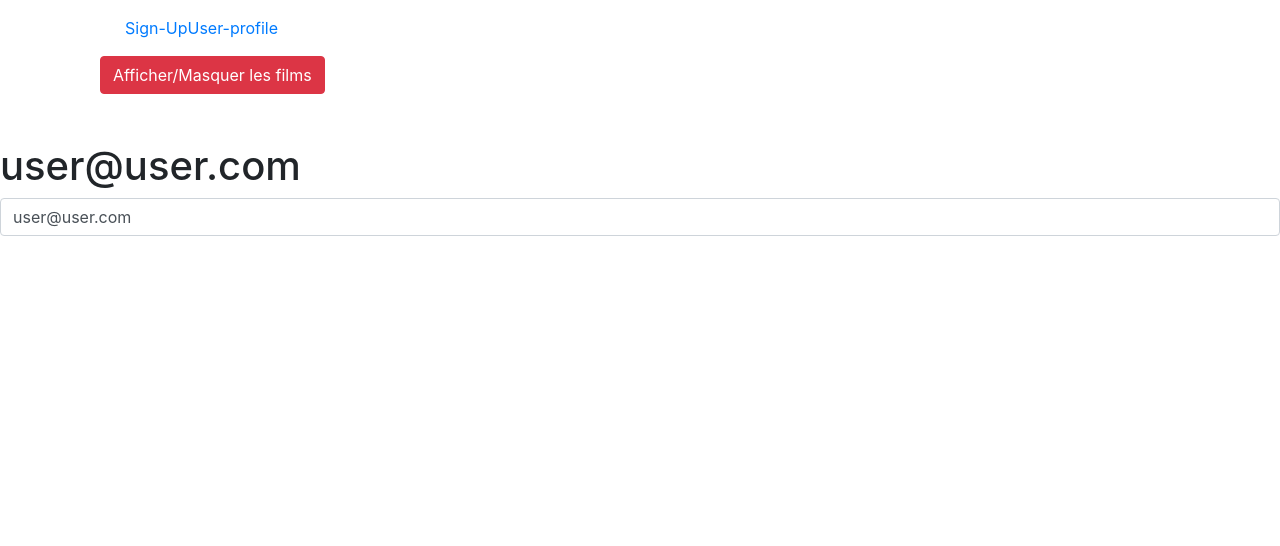
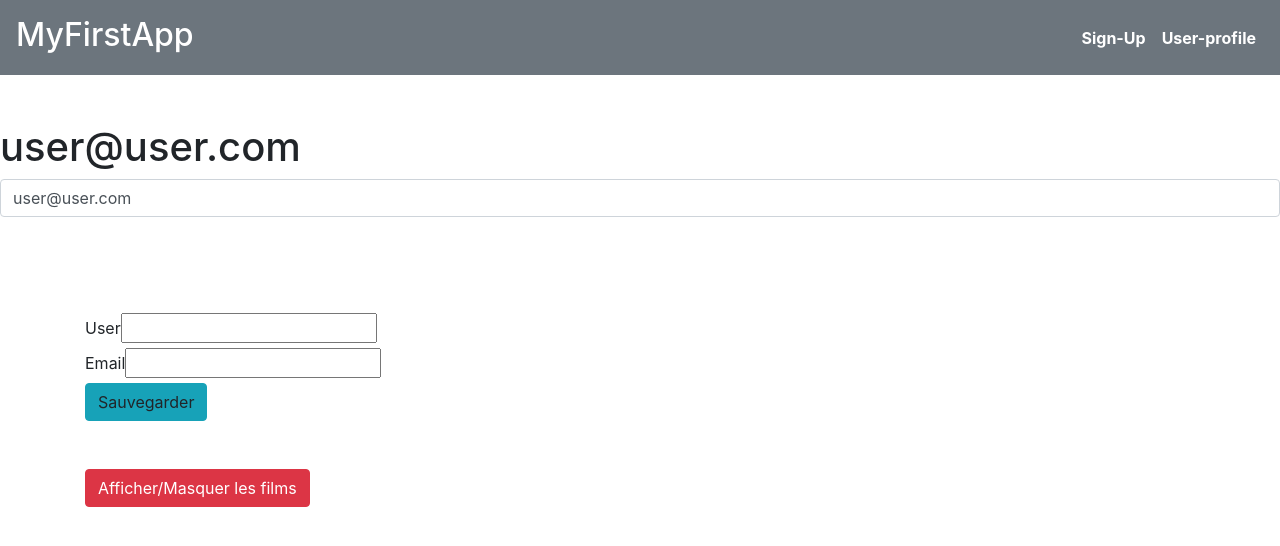
Before and after one commit to BardMathieu/angularWCS, an Angular app: page /sign-up in a window 1280 px wide. Shown: the top 546 px of the page. Built offline with nearby package versions, Linux system fonts and the light colour scheme.

Commit message:
06 angular

```diff
--- a/src/app/app.component.html
+++ b/src/app/app.component.html
@@ -1,9 +1,24 @@
 <!--The content below is only a placeholder and can be replaced.-->
-<div class="container">
-  <menu>
-    <a [routerLink]="['/sign-up']">Sign-Up</a>
-    <a [routerLink]="['/user-profile']">User-profile</a>
-  </menu>
+<nav class="navbar navbar-expand-lg navbar-dark bg-secondary">
+  <a class="navbar-brand pt-2" [routerLink]="['/user']">
+    <h2>MyFirstApp</h2>
+  </a>
+  <button class="navbar-toggler" type="button" data-toggle="collapse" data-target="#navbarResponsive"
+          aria-controls="navbarResponsive" aria-expanded="false" aria-label="Toggle navigation">
+    <span class="navbar-toggler-icon"></span>
+  </button>
+  <div class="collapse navbar-collapse" id="navbarResponsive">
+    <ul class="navbar-nav ml-auto">
+      <li class="nav-item">
+        <a class="nav-link font-weight-bold text-white" [routerLink]="['/sign-up']">Sign-Up</a>
+      </li>
+      <li class="nav-item">
+        <a class="nav-link font-weight-bold text-white" [routerLink]="['/user-profile']">User-profile</a>
+      </li>
+    </ul>
+  </div>
+</nav>
+<router-outlet></router-outlet>
 <div class="container">
   <ul *appDisplayGuests="showMovies">
     <li appHighlight>The Godfather</li>
@@ -13,5 +28,3 @@
   </ul>
   <a class="btn btn-danger text-white" (click)="changeShowMovies()">Afficher/Masquer les films</a>
 </div>
-</div>
-<router-outlet></router-outlet>
--- /dev/null
+++ b/src/app/order.ts
@@ -0,0 +1,6 @@
+
+export class Order {
+  user: string;
+  email: string;
+
+}
--- a/src/app/sign-up/sign-up.component.html
+++ b/src/app/sign-up/sign-up.component.html
@@ -2,5 +2,27 @@
   <div class="col-md-12 my-5">
     <h1>{{ MonEmail }}</h1>
     <input type="email" name="email" [(ngModel)]="MonEmail" class="form-control"/>
+  </div>
+</div>
+<div class="container my-5">
+  <form (ngSubmit)="onSubmit()" #myForm="ngForm">
+    <div>
+      <label for="User">User</label>
+      <input name="User" type="text" [(ngModel)]="model.user" #user="ngModel" minlength="4" maxlength="25" required>
     </div>
+    <div *ngIf="user.errors && myForm.submitted ">
+      <span *ngIf="user.errors.required">Le champ est requis</span>
+      <span *ngIf="user.errors.minlength">Le champ user ne doit pas dépasser 4 caractères</span>
+      <span *ngIf="user.errors.maxlength">Le champ user ne doit pas dépasser 25 caractères</span>
+    </div>
+    <div>
+      <label for="Email">Email</label>
+      <input name="email" type="email" [(ngModel)]="model.email" #email="ngModel" email="true" required>
+    </div>
+    <div *ngIf="email.errors && myForm.submitted">
+      <span *ngIf="email.errors.required">Le champ est requis</span>
+      <span *ngIf="email.errors.email">Le champ email est invalide</span>
+    </div>
+    <a class="btn btn-info" type="submit">Sauvegarder</a>
+  </form>
 </div>
--- a/src/app/sign-up/sign-up.component.ts
+++ b/src/app/sign-up/sign-up.component.ts
@@ -1,16 +1,19 @@
 import { Component, OnInit } from '@angular/core';
+import {Order} from '../order';
 
 @Component({
   selector: 'app-sign-up',
   templateUrl: './sign-up.component.html',
   styleUrls: ['./sign-up.component.css']
 })
+
 export class SignUpComponent implements OnInit {
-
-  MonEmail = "user@user.com";
+  MonEmail = 'user@user.com';
   constructor() { }
-
+  model: Order = new Order();
   ngOnInit() {
   }
-
+  onSubmit(){
+    console.log(this.model);
+  }
 }
```
Also changed, not shown: src/app/app.module.ts (line endings or trailing spaces), 1 other file (tests, documents, lock files or other folders). Lines whose indentation alone changed are shown as unchanged.
